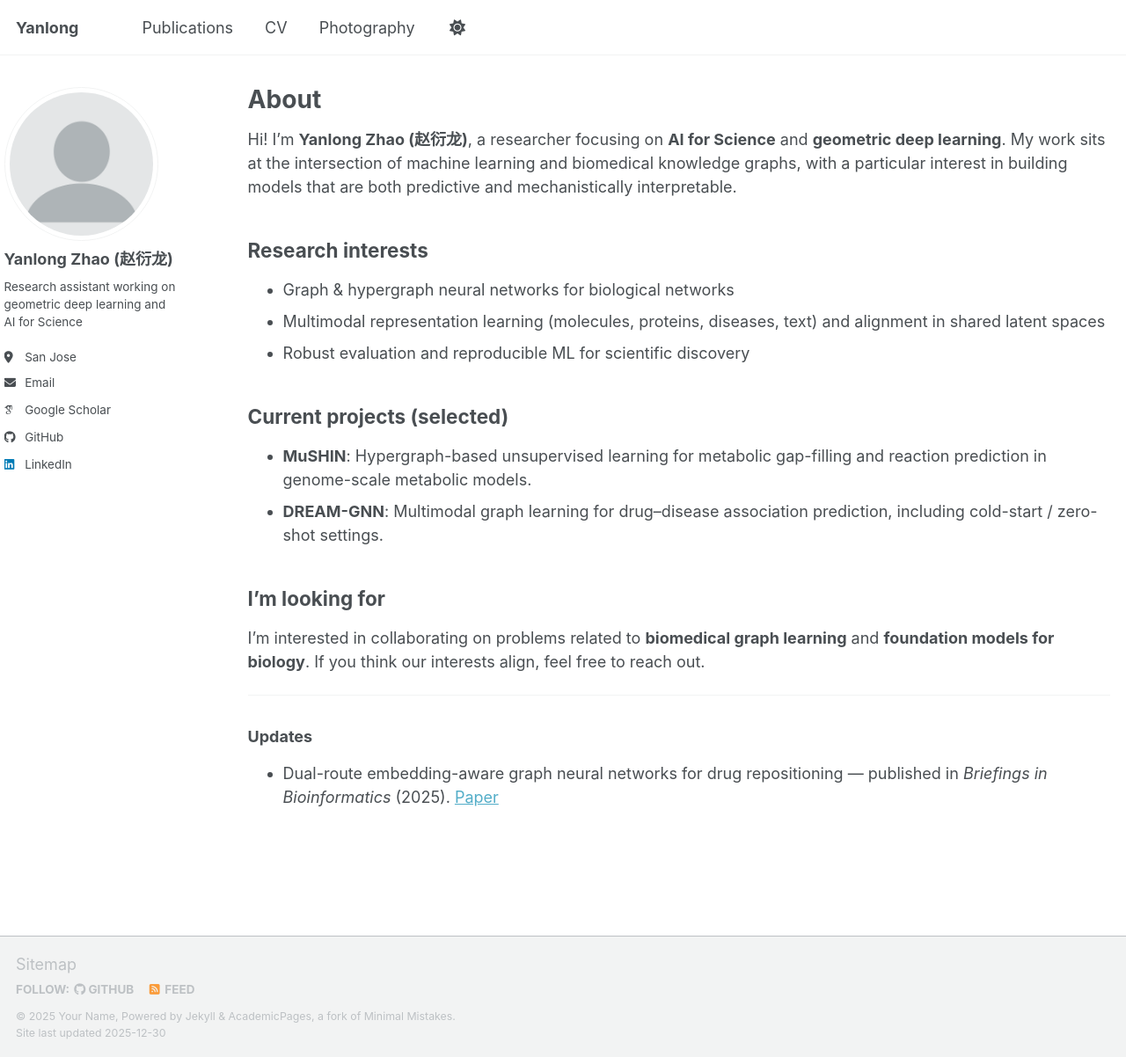
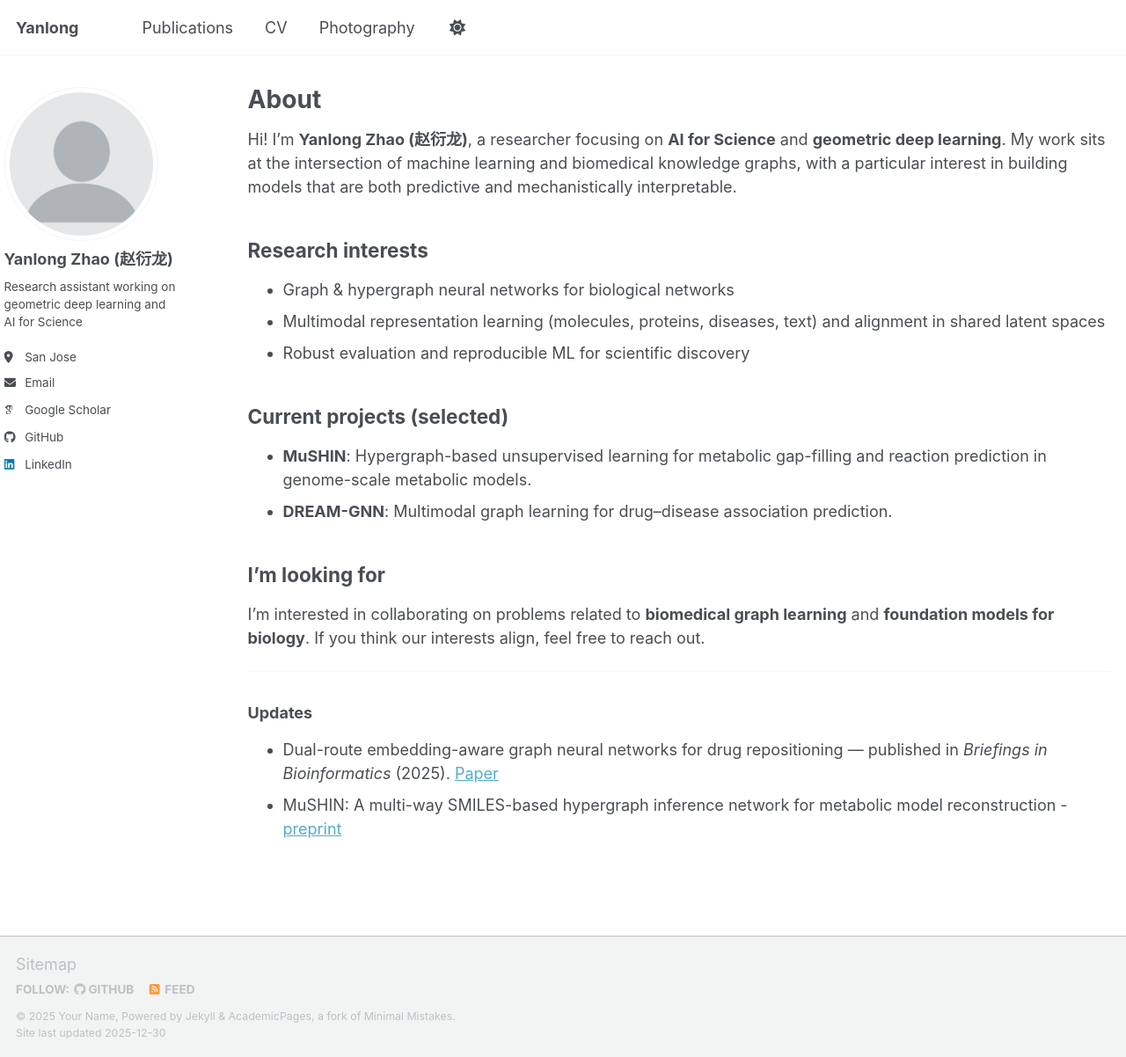
Before and after one commit to Ryan-Yanlong/Ryan-Yanlong, a Jekyll site: the page built from _pages/about.md, in a window 1280 px wide and 1202 px high. Shown: the whole window at 88% size. Built offline with Jekyll 4.4.1, drawn with Linux system fonts in a browser that asks for light colours; some web fonts are replaced; a script bundle is joined from its source files by our own code; library files that are not in the unit come from our copies.

Commit message:
Update about.md

```diff
--- a/_pages/about.md
+++ b/_pages/about.md
@@ -17,7 +17,7 @@ Hi! I’m **Yanlong Zhao (赵衍龙)**, a researcher focusing on **AI for Scienc
 
 ## Current projects (selected)
 - **MuSHIN**: Hypergraph-based unsupervised learning for metabolic gap-filling and reaction prediction in genome-scale metabolic models.
-- **DREAM-GNN**: Multimodal graph learning for drug–disease association prediction, including cold-start / zero-shot settings.
+- **DREAM-GNN**: Multimodal graph learning for drug–disease association prediction.
 
 ## I’m looking for
 I’m interested in collaborating on problems related to **biomedical graph learning** and **foundation models for biology**. If you think our interests align, feel free to reach out.
@@ -27,3 +27,4 @@ I’m interested in collaborating on problems related to **biomedical graph lear
 
 ### Updates
 - Dual-route embedding-aware graph neural networks for drug repositioning — published in *Briefings in Bioinformatics* (2025). [Paper](https://academic.oup.com/bib/article/26/5/bbaf555/8303423)
+- MuSHIN: A multi-way SMILES-based hypergraph inference network for metabolic model reconstruction - [preprint](https://www.biorxiv.org/content/10.1101/2025.07.07.663526v1)
```
